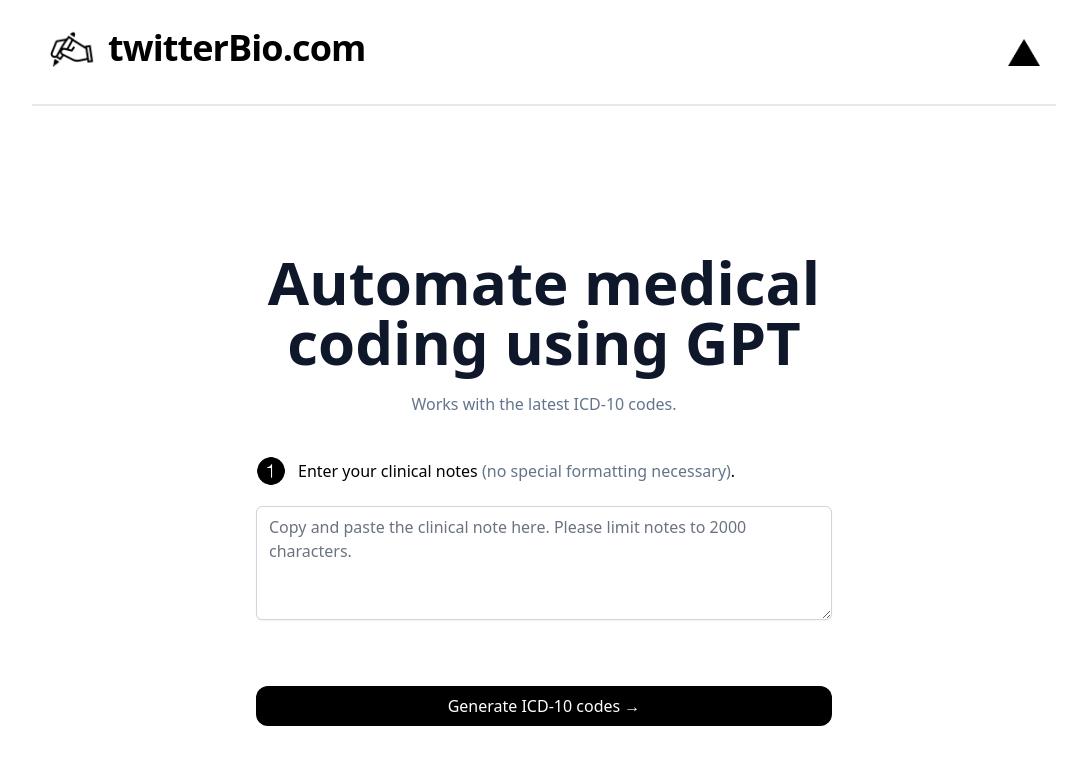
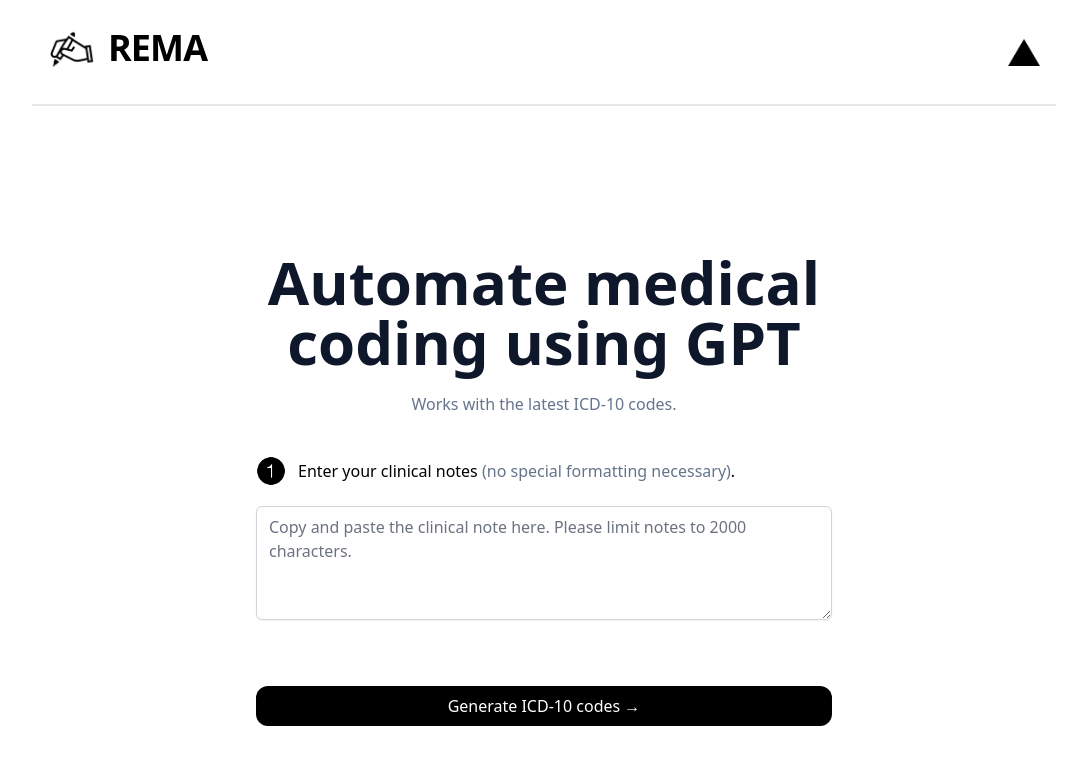
Before and after one commit to roshanswaroop/med-coding, a Next.js app: page / in a window 1280 px wide. Shown: the top 764 px of the page, without its empty margins (96-1183 px from the left). Built offline with nearby package versions, Linux system fonts and the light colour scheme.

Commit message:
update header copy

```diff
--- a/components/Header.tsx
+++ b/components/Header.tsx
@@ -13,11 +13,10 @@ export default function Header() {
           height={32}
         />
         <h1 className="sm:text-4xl text-2xl font-bold ml-2 tracking-tight">
-          twitterBio.com
+          REMA
         </h1>
       </Link>
       <a
-        href="https://vercel.com/templates/next.js/twitter-bio"
         target="_blank"
         rel="noreferrer"
       >
```
